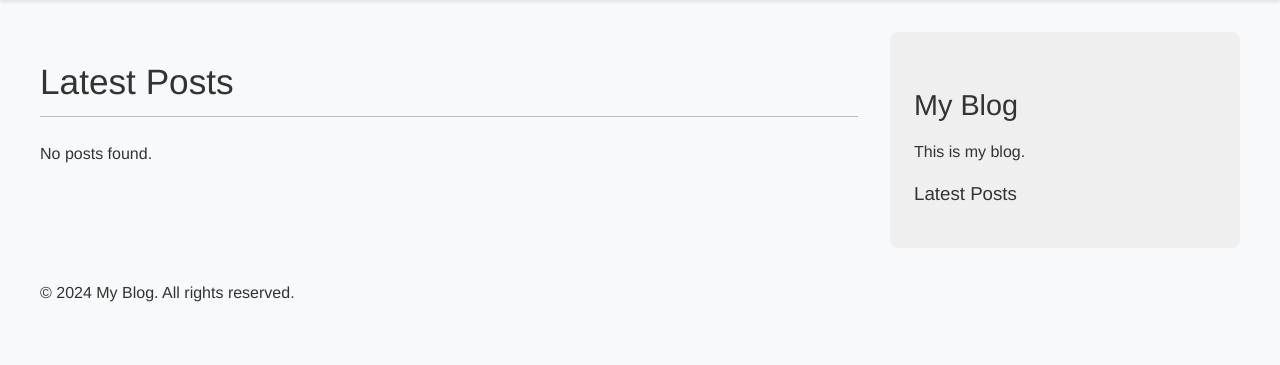
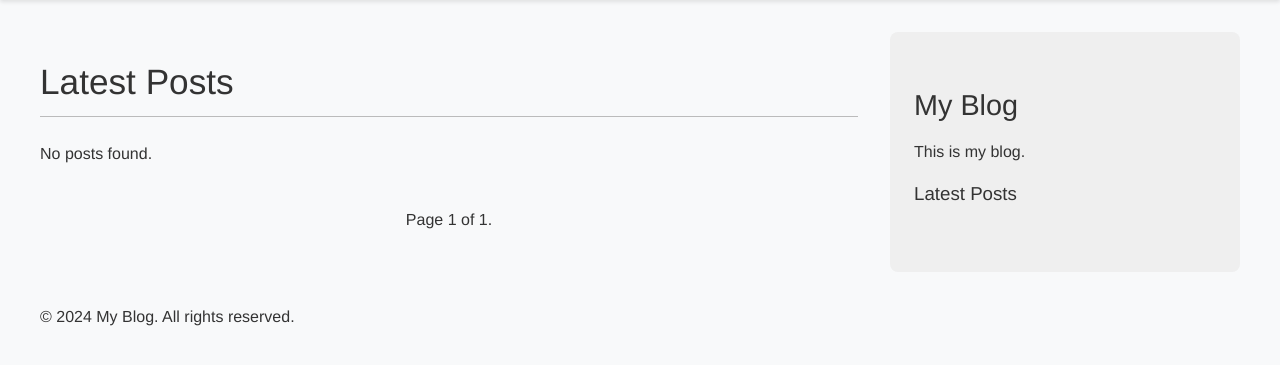
Before and after one commit to abubakerKhaled/Scribly, a Django app: page /blog/ in a window 1280 px wide. Shown: the part 78-443 px from the top of the page. Run offline with Django 5.2, Linux system fonts and the light colour scheme; data that the repository does not hold is empty.

Commit message:
add the pagination template and add it to the list template

```diff
--- a/posts/templates/posts/post/list.html
+++ b/posts/templates/posts/post/list.html
@@ -32,7 +32,7 @@
                     <a href="{{ post.get_absolute_url }}" class="read-more">
                         Read more
                         <svg xmlns="http://www.w3.org/2000/svg" width="24" height="24" viewBox="0 0 24 24" fill="none"
-                             stroke="currentColor" stroke-width="2" stroke-linecap="round" stroke-linejoin="round">
+                            stroke="currentColor" stroke-width="2" stroke-linecap="round" stroke-linejoin="round">
                             <path d="M5 12h14M12 5l7 7-7 7"/>
                         </svg>
                     </a>
@@ -55,6 +55,7 @@
             <p class="no-posts">No posts found.</p>
         {% endif %}
     </section>
+    {% include "pagination.html" with page=posts %}
 {% endblock content %}
 
 {% block sidebar %}
--- /dev/null
+++ b/templates/pagination.html
@@ -0,0 +1,9 @@
+<div class="pagination">
+    <span class="step-links">
+
+        <span class="current">
+            Page {{ page.number }} of {{ page.paginator.num_pages }}.
+        </span>
+
+    </span>
+</div>
```
